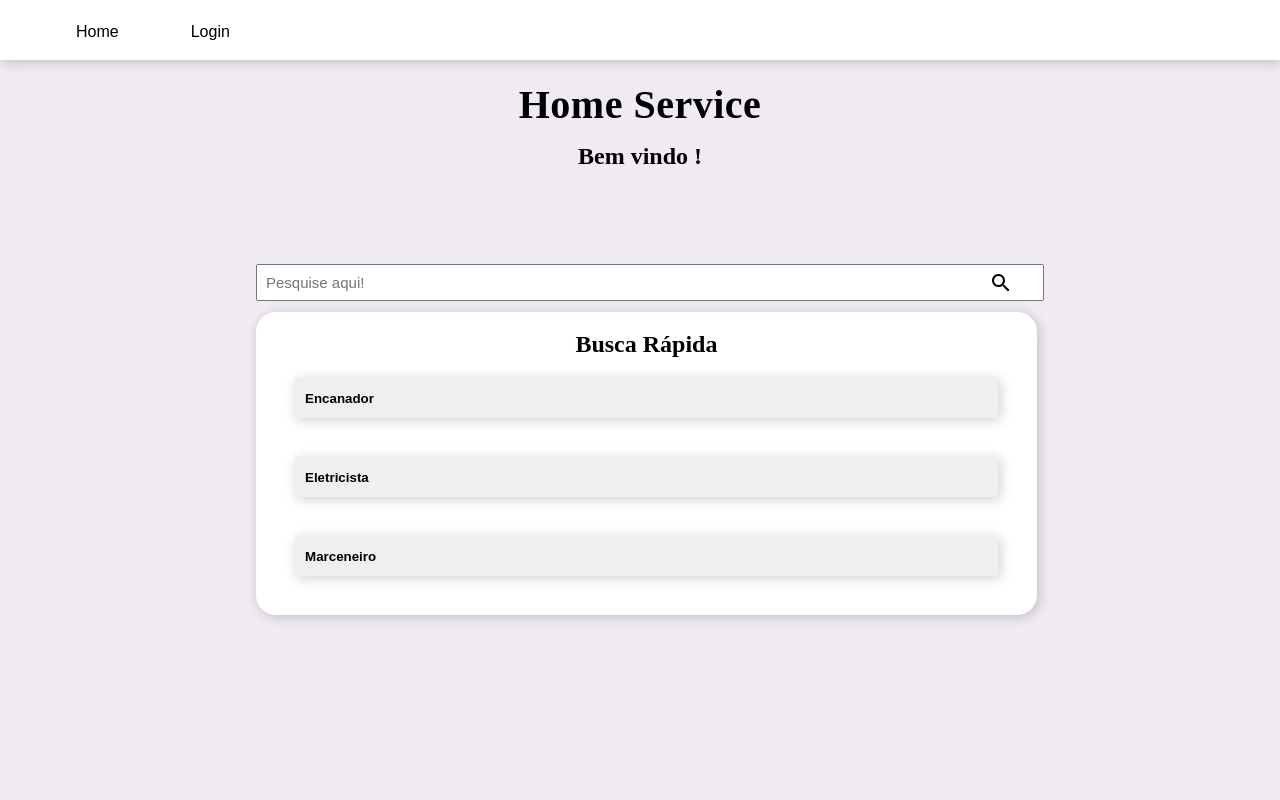
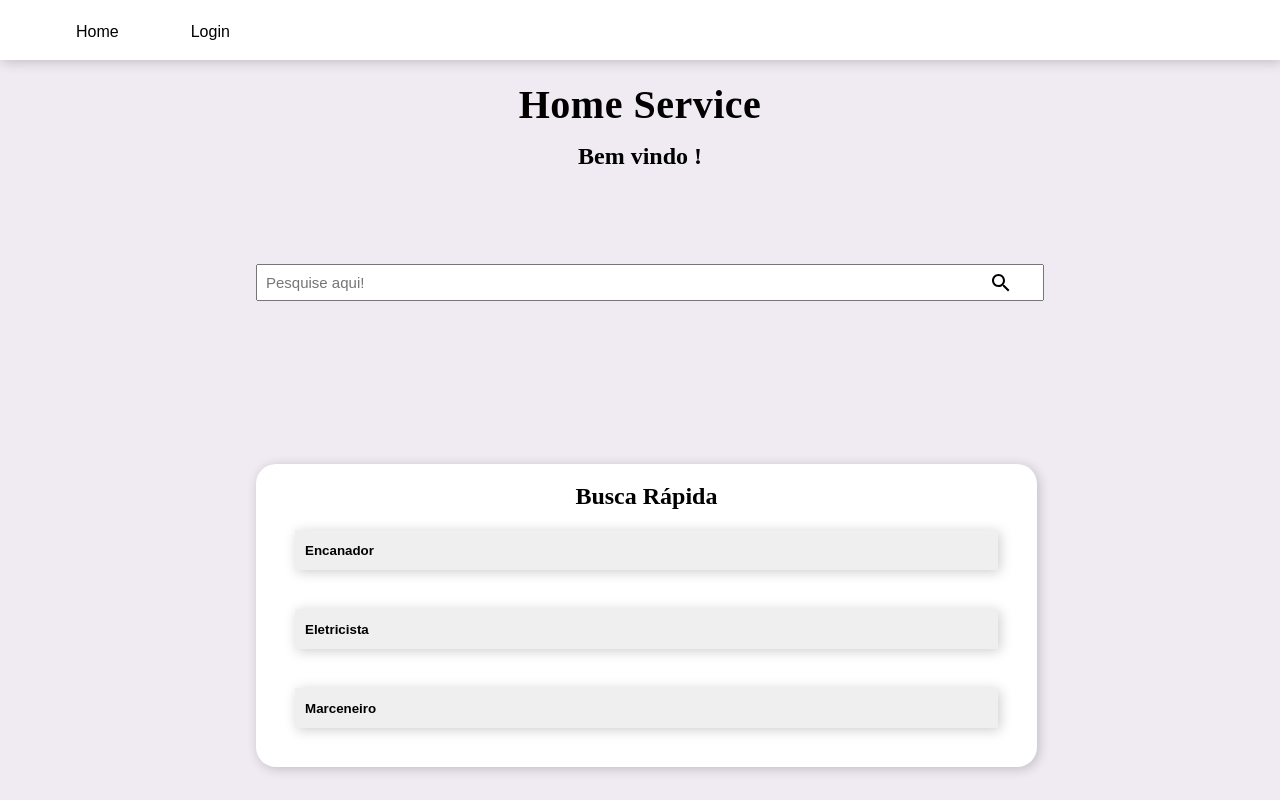
Before and after one commit to KauaMelchioretto/homeServiceFrontend, a React (Create React App) app: page /inicio in a window 1280 px wide. Built offline with nearby package versions, Linux system fonts and the light colour scheme; no server answers.

Commit message:
testing init screen css spacement

```diff
--- a/src/components/init/InitScreen.css
+++ b/src/components/init/InitScreen.css
@@ -60,7 +60,7 @@
   left: 20vw;
   background-color: #ffffff;
   width: 61%;
-  top: 10vw;
+  top: 35vh;
   border-radius: 20px;
   box-shadow: 2px 2px 12px rgba(0, 0, 0, 0.2);
   bottom: -9rem;
```
